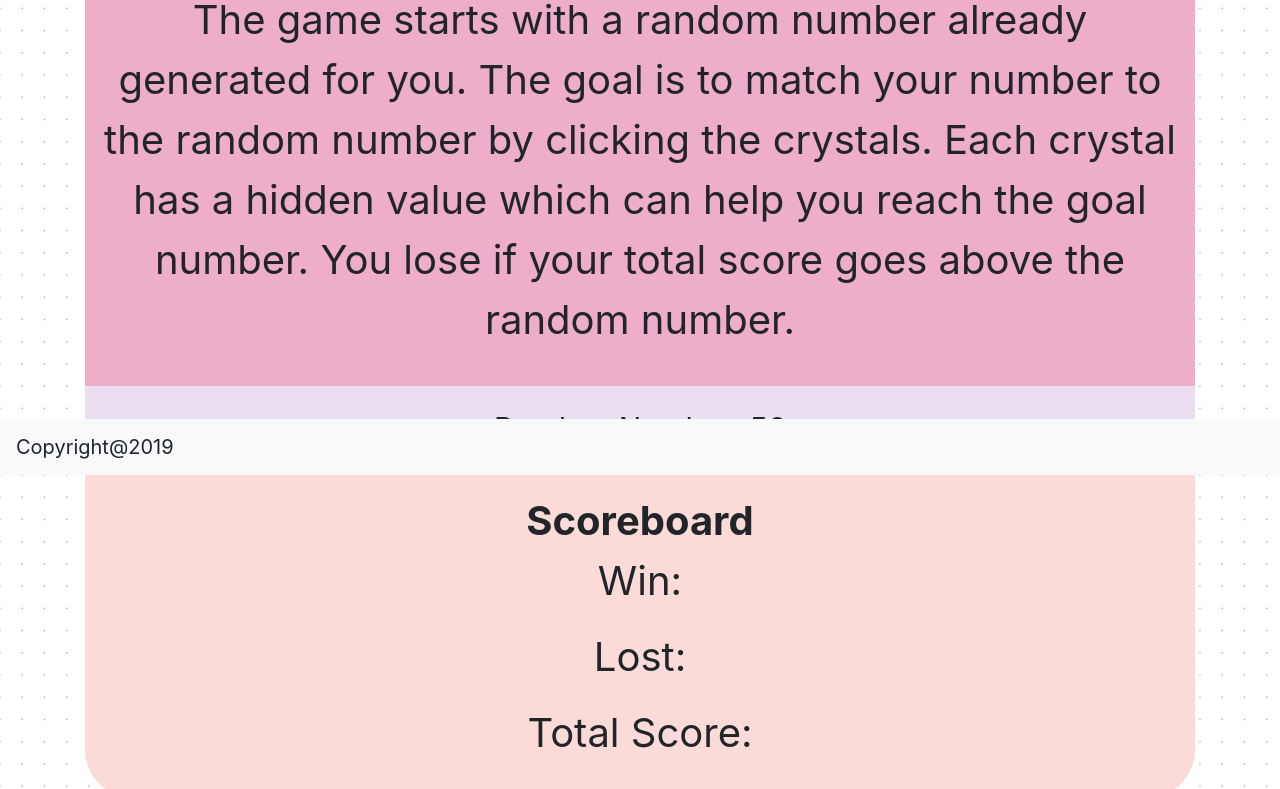
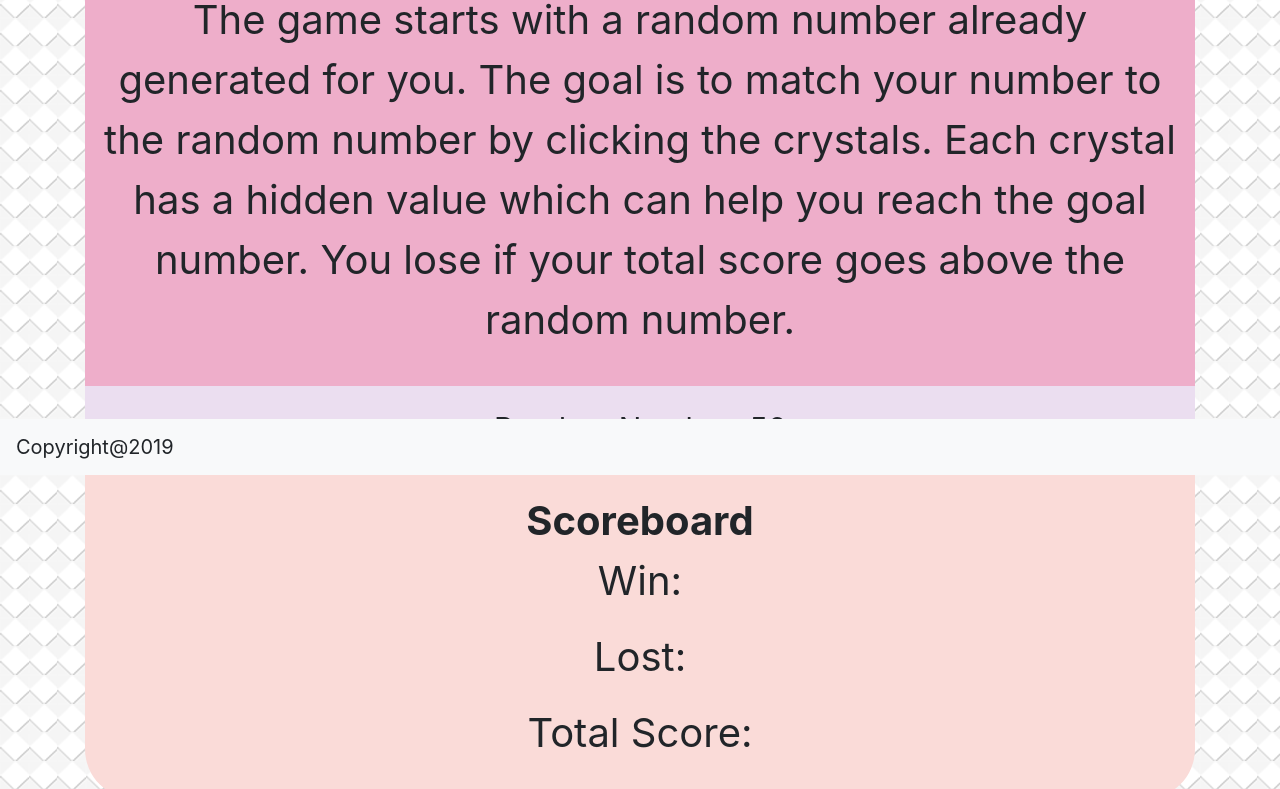
Before and after one commit to jessmeow21/Crystal-Game, a plain HTML site: page index.html in a window 1280 px wide. Shown: the part 325-1114 px from the top of the page. Drawn offline with nearby package versions, Linux system fonts and the light colour scheme.

Commit message:
changed background

```diff
--- a/assets/css/style.css
+++ b/assets/css/style.css
@@ -1,6 +1,6 @@
 
 body {
-    background-image: url('/assets/images/dot-grid.png');
+    background-image: url('/assets/images/embossed-diamond.png');
     /* background-repeat: no-repeat;
     background-attachment: fixed;
     background-position: center; */
```
Also changed, not shown: assets/images/embossed-diamond.png (added), 2 other files.
